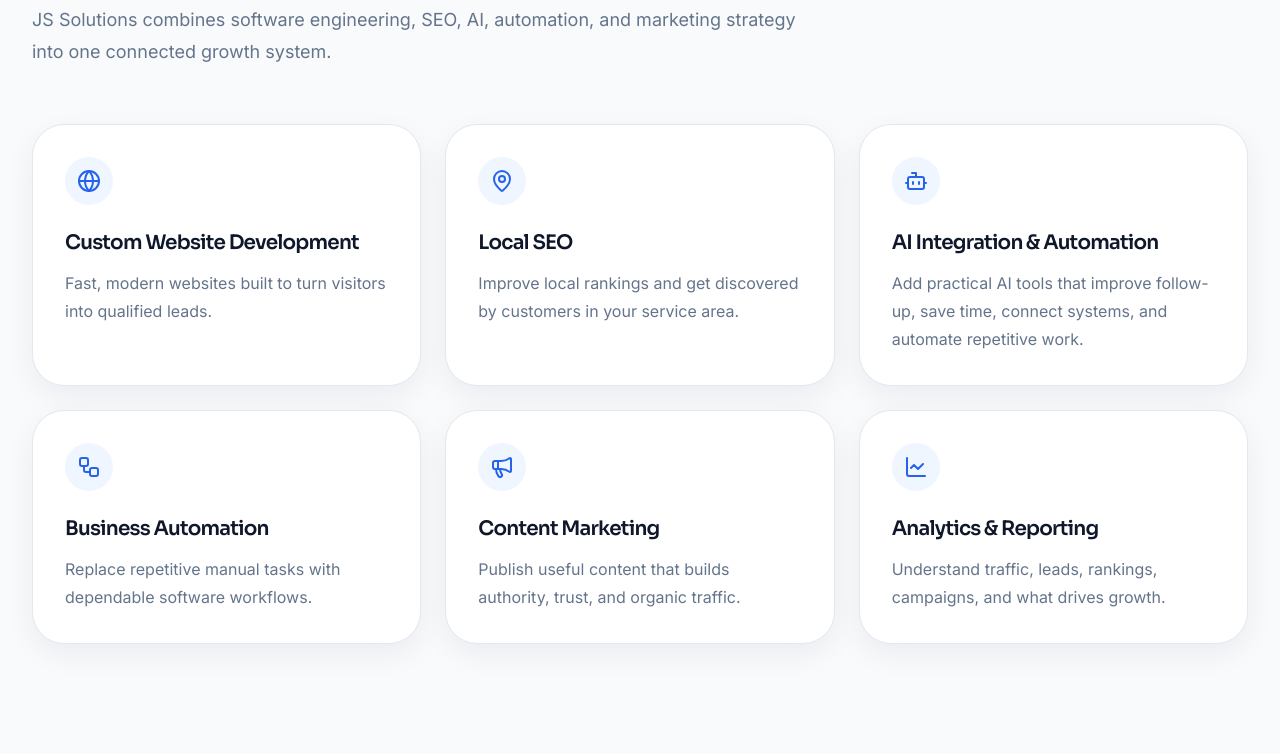
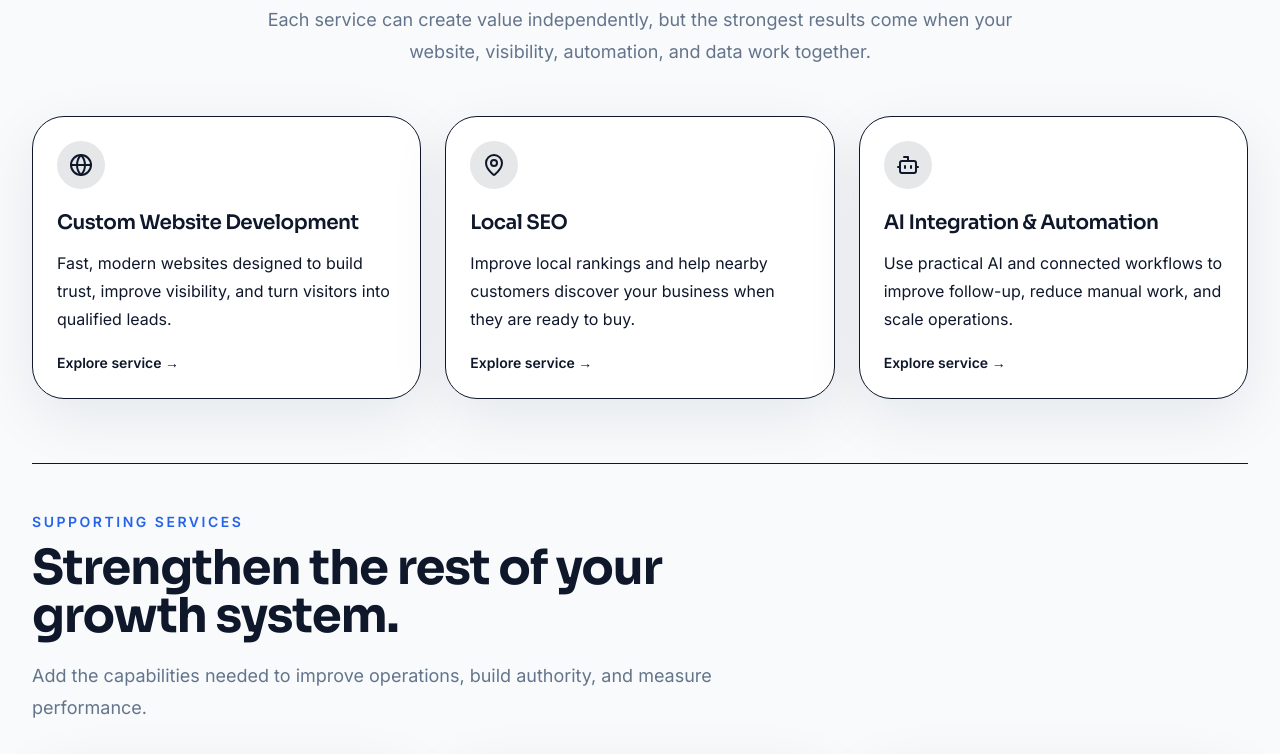
Before and after one commit to LiftEatCode/js-growth, a Next.js app: page / in a window 1280 px wide. Shown: the part 1220-1974 px from the top of the page. Built offline with nearby package versions, Linux system fonts and the light colour scheme.

Commit message:
services section work

```diff
--- a/src/components/marketing/feature-card.tsx
+++ b/src/components/marketing/feature-card.tsx
@@ -1,3 +1,4 @@
+import Link from "next/link";
 import type { LucideIcon } from "lucide-react";
 
 import { cn } from "@/lib/utils";
@@ -6,6 +7,7 @@
   title: string;
   description: string;
   icon: LucideIcon;
+  href?: string;
   className?: string;
 };
 
@@ -13,31 +15,45 @@
   title,
   description,
   icon: Icon,
+  href,
   className,
 }: FeatureCardProps) {
-  return (
-    <article
-      className={cn(
-        "group rounded-2xl border border-border bg-card p-8 shadow-card",
-        "transition duration-300 hover:-translate-y-1 hover:shadow-soft",
-        className,
-      )}
-    >
-      <div
-        className={cn(
-          "mb-6 flex size-12 items-center justify-center rounded-xl",
-          "bg-blue-50 text-brand-blue transition duration-300",
-          "group-hover:bg-brand-blue group-hover:text-white",
-        )}
-      >
-        <Icon aria-hidden="true" className="size-6" />
+  const content = (
+    <>
+      <div className="mb-5 flex size-12 items-center justify-center rounded-xl bg-brand/10 text-brand">
+        <Icon className="size-6" />
       </div>
 
-      <h3 className="font-heading text-xl font-semibold text-brand">
+      <h3 className="text-xl font-semibold tracking-tight text-foreground">
         {title}
       </h3>
 
-      <p className="mt-3 leading-7 text-muted">{description}</p>
-    </article>
+      <p className="mt-3 leading-7 text-muted-foreground">
+        {description}
+      </p>
+
+      {href ? (
+        <span className="mt-5 inline-flex text-sm font-semibold text-brand">
+          Explore service →
+        </span>
+      ) : null}
+    </>
   );
+
+  const cardClassName = cn(
+    "group block h-full rounded-2xl border bg-card p-6 shadow-soft transition duration-300",
+    href &&
+      "hover:-translate-y-1 hover:border-brand/30 hover:shadow-lg focus-visible:outline-none focus-visible:ring-2 focus-visible:ring-brand",
+    className,
+  );
+
+  if (href) {
+    return (
+      <Link href={href} className={cardClassName}>
+        {content}
+      </Link>
+    );
+  }
+
+  return <article className={cardClassName}>{content}</article>;
 }
--- a/src/components/sections/services-section.tsx
+++ b/src/components/sections/services-section.tsx
@@ -1,90 +1,94 @@
-import Link from "next/link";
 import {
+  BarChart3,
   Bot,
   Globe,
-  LineChart,
   MapPin,
   Megaphone,
   Workflow,
 } from "lucide-react";
 
 import { FeatureCard } from "@/components/marketing";
-import {
-  Container,
-  Section,
-  SectionHeader,
-} from "@/components/ui";
+import { Container, Section, SectionHeader } from "@/components/ui";
 
-const services = [
+const featuredServices = [
   {
     title: "Custom Website Development",
     description:
-      "Fast, modern websites built to turn visitors into qualified leads.",
+      "Fast, modern websites designed to build trust, improve visibility, and turn visitors into qualified leads.",
     icon: Globe,
     href: "/websites",
   },
   {
     title: "Local SEO",
     description:
-      "Improve local rankings and get discovered by customers in your service area.",
+      "Improve local rankings and help nearby customers discover your business when they are ready to buy.",
     icon: MapPin,
     href: "/local-seo",
   },
   {
     title: "AI Integration & Automation",
     description:
-      "Add practical AI tools that improve follow-up, save time, connect systems, and automate repetitive work.",
+      "Use practical AI and connected workflows to improve follow-up, reduce manual work, and scale operations.",
     icon: Bot,
     href: "/ai-automation",
   },
+] as const;
+
+const supportingServices = [
   {
     title: "Business Automation",
     description:
-      "Replace repetitive manual tasks with dependable software workflows.",
+      "Replace repetitive tasks and disconnected processes with dependable software workflows.",
     icon: Workflow,
-    href: "/ai-automation",
   },
   {
     title: "Content Marketing",
     description:
-      "Publish useful content that builds authority, trust, and organic traffic.",
+      "Build authority and organic visibility with useful, search-focused content.",
     icon: Megaphone,
-    href: "/services",
   },
   {
     title: "Analytics & Reporting",
     description:
-      "Understand traffic, leads, rankings, campaigns, and what drives growth.",
-    icon: LineChart,
-    href: "/services",
+      "Understand traffic, rankings, leads, campaigns, and the systems driving growth.",
+    icon: BarChart3,
   },
 ] as const;
 
 export function ServicesSection() {
   return (
-    <Section className="bg-background">
+    <Section>
       <Container>
         <SectionHeader
-          eyebrow="Services"
-          title="Everything your local business needs to grow online."
-          description="JS Solutions combines software engineering, SEO, AI, automation, and marketing strategy into one connected growth system."
+          eyebrow="Core Services"
+          title="Start with the solution your business needs most."
+          description="Each service can create value independently, but the strongest results come when your website, visibility, automation, and data work together."
+          align="center"
+          className="mx-auto max-w-3xl"
         />
 
-        <div className="mt-14 grid gap-6 md:grid-cols-2 lg:grid-cols-3">
-        {services.map((service) => (
-          <Link
-            key={service.title}
-            href={service.href}
-            className="block h-full rounded-2xl focus-visible:outline-none focus-visible:ring-2 focus-visible:ring-brand focus-visible:ring-offset-2"
-          >
-            <FeatureCard
-              title={service.title}
-              description={service.description}
-              icon={service.icon}
-              className="h-full"
-            />
-          </Link>
-        ))}
+        <div className="mt-12 grid gap-6 lg:grid-cols-3">
+          {featuredServices.map((service) => (
+            <FeatureCard key={service.title} {...service} />
+          ))}
+        </div>
+
+        <div className="mt-16 border-t pt-12">
+          <SectionHeader
+            eyebrow="Supporting Services"
+            title="Strengthen the rest of your growth system."
+            description="Add the capabilities needed to improve operations, build authority, and measure performance."
+          />
+
+          <div className="mt-8 grid gap-6 md:grid-cols-3">
+            {supportingServices.map((service) => (
+              <FeatureCard
+                key={service.title}
+                {...service}
+                className="shadow-none"
+              />
+            ))}
+          </div>
         </div>
       </Container>
     </Section>
```
